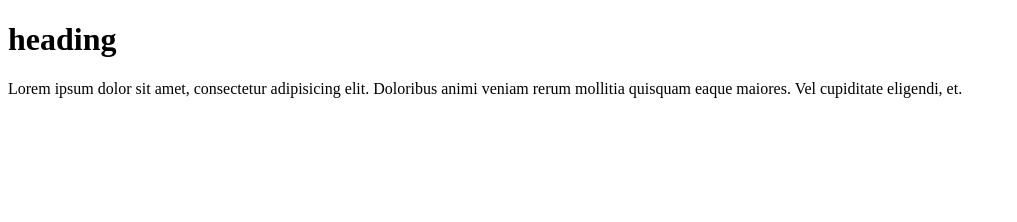
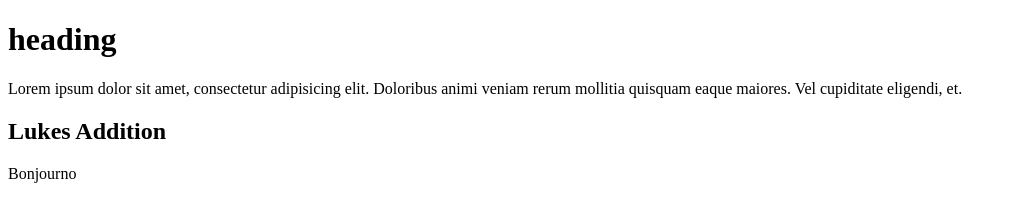
Before and after one commit to lukediamantopoulos/lauraIsTheBest, a plain HTML site: page index.html in a window 1280 px wide. Shown: the whole page, without its empty margins (0-1017 px from the left). Drawn offline with Linux system fonts and the light colour scheme.

Commit message:
Lukes change

```diff
--- a/index.html
+++ b/index.html
@@ -7,6 +7,8 @@
 <body>
 	<h1>heading</h1>
 	<p>Lorem ipsum dolor sit amet, consectetur adipisicing elit. Doloribus animi veniam rerum mollitia quisquam eaque maiores. Vel cupiditate eligendi, et.</p>
+	<h2> Lukes Addition </h2>
+	<p>Bonjourno</p>
 
 </body>
 </html>
```
